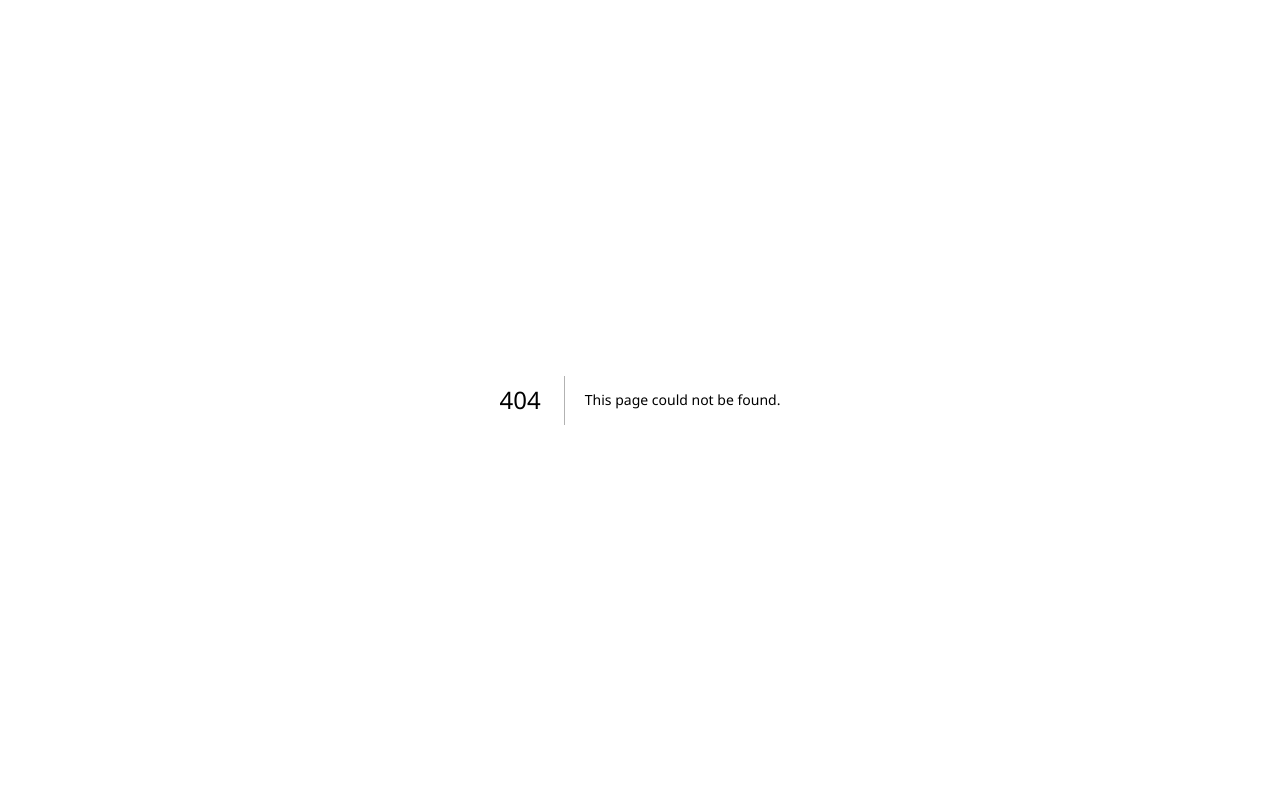
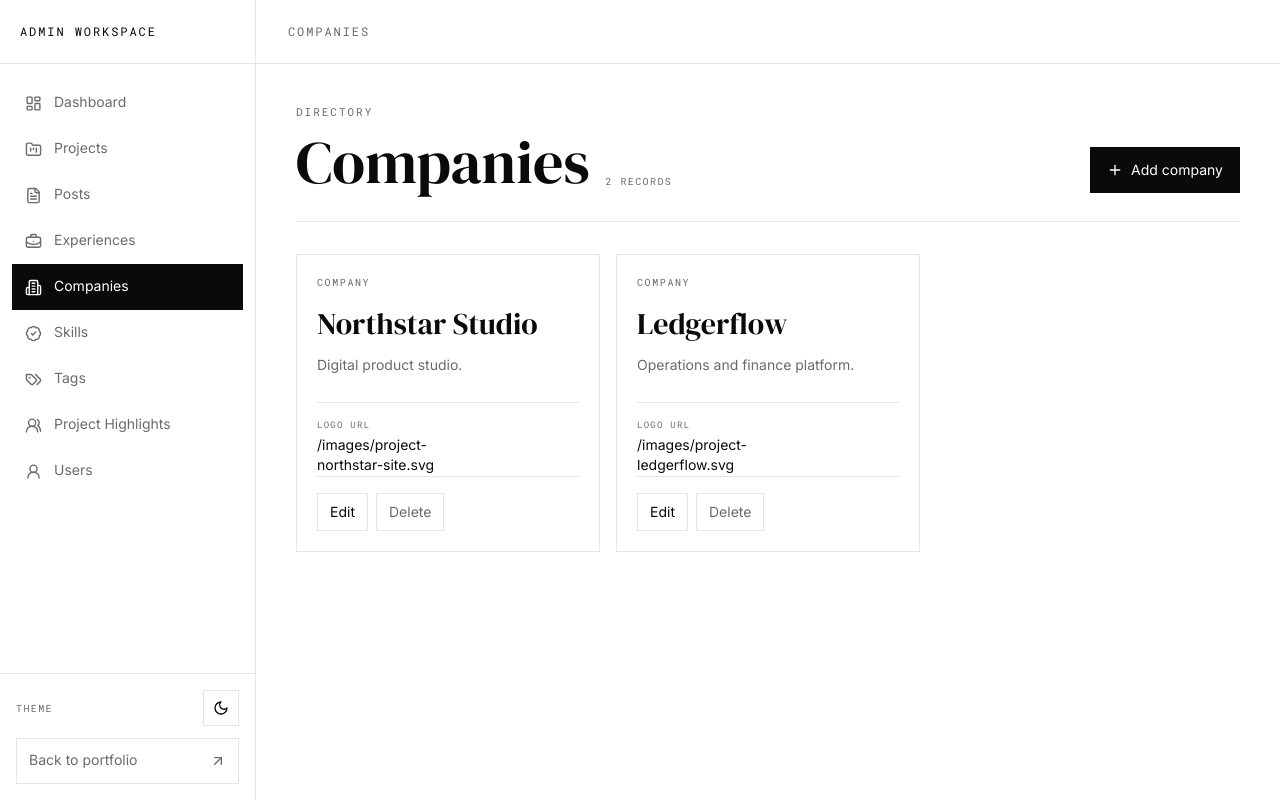
Before and after one commit to dafinrmaulana/daffi, a Next.js app: page /admin/companies in a window 1280 px wide. Before the commit this address had no page. Built offline with nearby package versions, Linux system fonts and the light colour scheme.

Commit message:
feat: add simple admin CRUD routes

```diff
--- /dev/null
+++ b/app/admin/companies/page.tsx
@@ -0,0 +1,9 @@
+import type { Metadata } from "next"
+
+import { SimpleCrudPage } from "@/components/admin/SimpleCrudPage"
+
+export const metadata: Metadata = { title: "Companies" }
+
+export default function CompaniesPage() {
+  return <SimpleCrudPage kind="companies" />
+}
--- /dev/null
+++ b/app/admin/project-highlights/page.tsx
@@ -0,0 +1,9 @@
+import type { Metadata } from "next"
+
+import { SimpleCrudPage } from "@/components/admin/SimpleCrudPage"
+
+export const metadata: Metadata = { title: "Project Highlights" }
+
+export default function ProjectHighlightsPage() {
+  return <SimpleCrudPage kind="projectHighlights" />
+}
--- /dev/null
+++ b/app/admin/skills/page.tsx
@@ -0,0 +1,9 @@
+import type { Metadata } from "next"
+
+import { SimpleCrudPage } from "@/components/admin/SimpleCrudPage"
+
+export const metadata: Metadata = { title: "Skills" }
+
+export default function SkillsPage() {
+  return <SimpleCrudPage kind="skills" />
+}
--- /dev/null
+++ b/app/admin/tags/page.tsx
@@ -0,0 +1,9 @@
+import type { Metadata } from "next"
+
+import { SimpleCrudPage } from "@/components/admin/SimpleCrudPage"
+
+export const metadata: Metadata = { title: "Tags" }
+
+export default function TagsPage() {
+  return <SimpleCrudPage kind="tags" />
+}
--- /dev/null
+++ b/app/admin/users/page.tsx
@@ -0,0 +1,9 @@
+import type { Metadata } from "next"
+
+import { SimpleCrudPage } from "@/components/admin/SimpleCrudPage"
+
+export const metadata: Metadata = { title: "Users" }
+
+export default function UsersPage() {
+  return <SimpleCrudPage kind="users" />
+}
```
Also changed, not shown: 1 other file (tests, documents, lock files or other folders).
